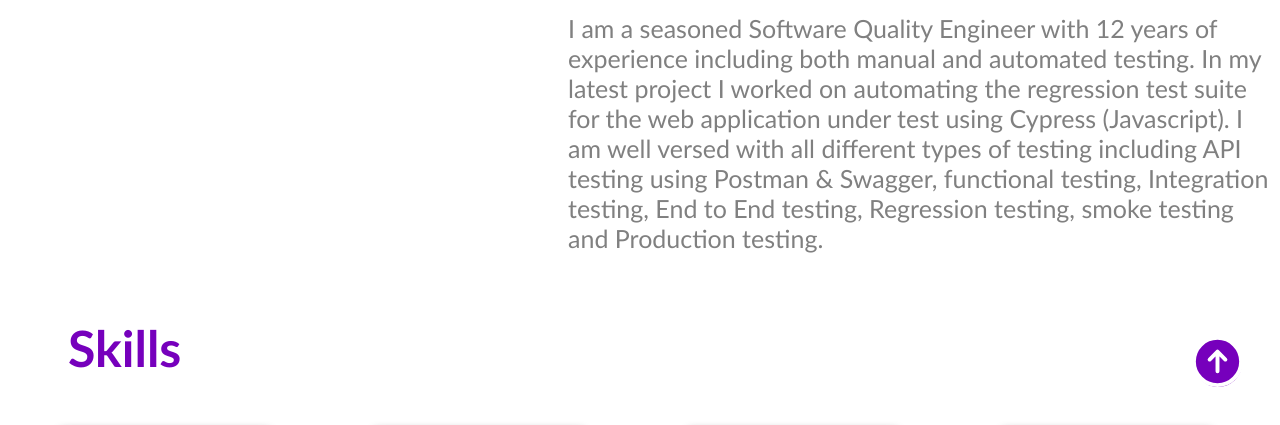
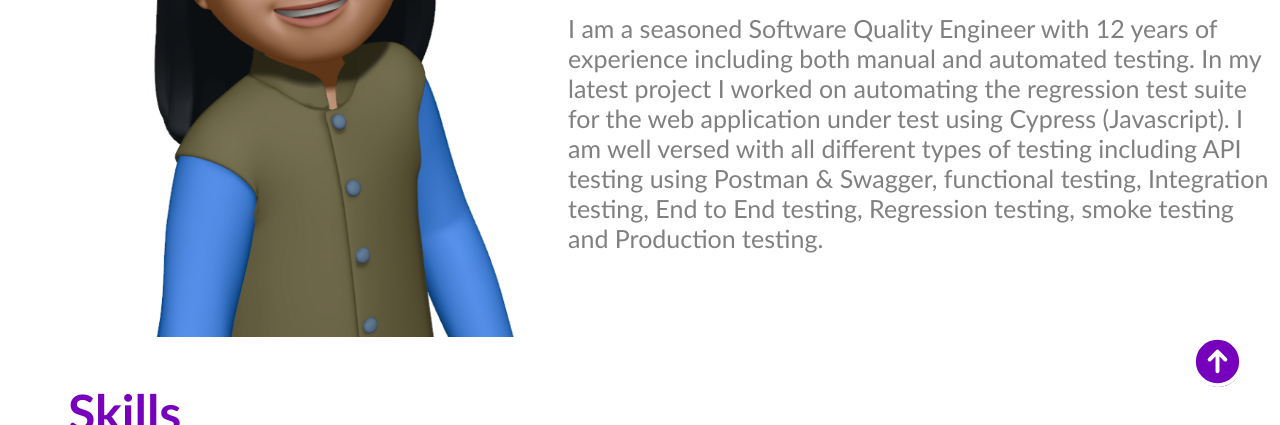
Before and after one commit to sherinarooban/my-portfolio, a plain HTML site: page index.html in a window 1280 px wide. Shown: the part 389-814 px from the top of the page. Drawn offline with Linux system fonts and the light colour scheme; a script that the page names is missing.

Commit message:
Update index.html

```diff
--- a/index.html
+++ b/index.html
@@ -34,7 +34,7 @@
     <!-- About Me -->
     <section id="about-me" class="container">
       <div>
-        <img src="html_finalprojimages/profilepic.jpg" class="profile_image"/>
+        <img src="html_finalprojimages/profilepic.png" class="profile_image"/>
       </div>
 
       <div>
```
